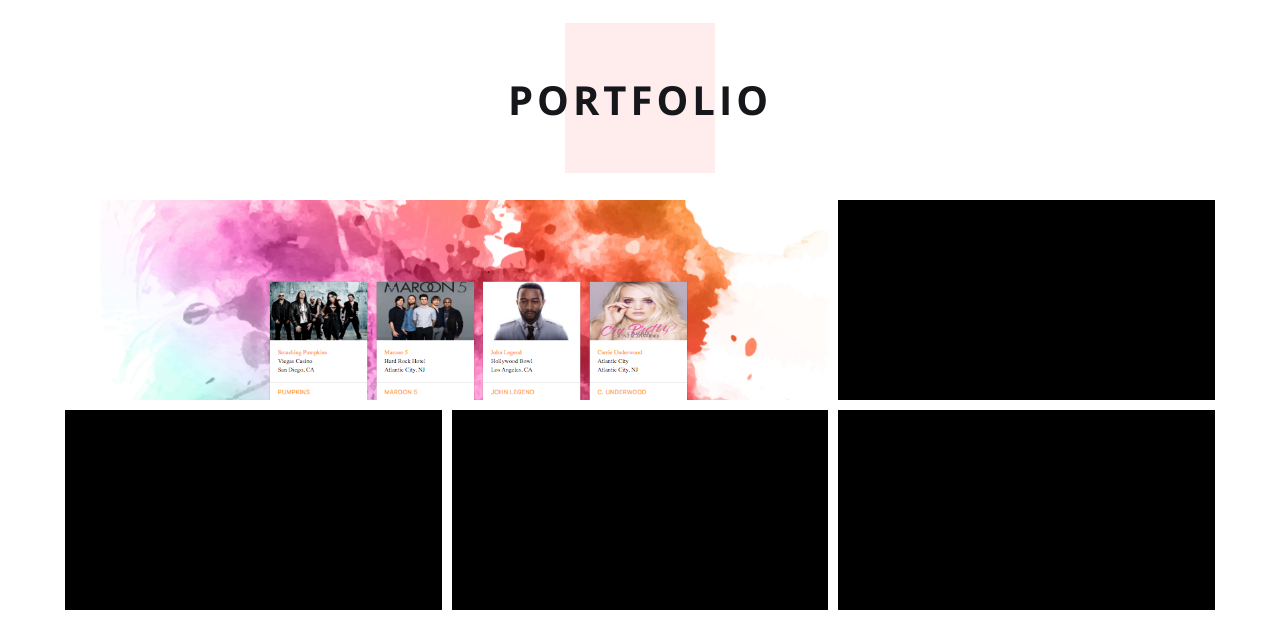
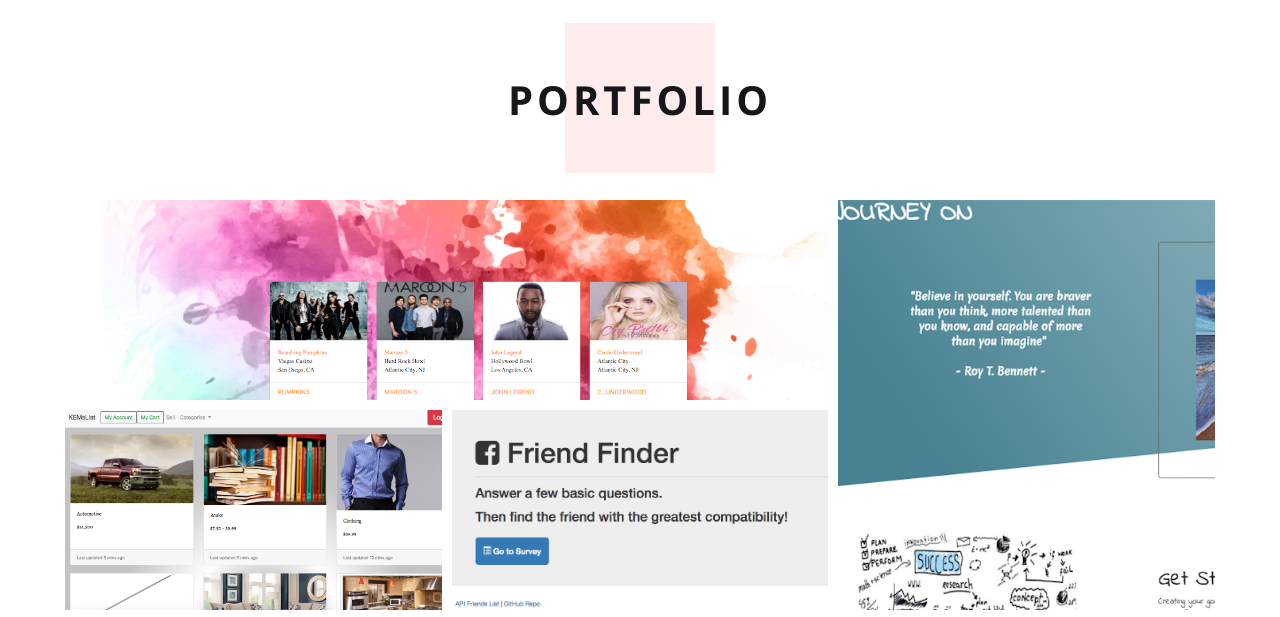
Before and after one commit to KaseemJ/BrandingPortfolio, a PHP site: page / in a window 1280 px wide. Shown: the part 1688-2305 px from the top of the page. Run offline with PHP 8.4, Linux system fonts and the light colour scheme; some libraries are stand-ins or nearby versions.

Commit message:
portfolio images

```diff
--- a/css/portfolio-section.css
+++ b/css/portfolio-section.css
@@ -33,7 +33,7 @@
 #portfolio-section .portfolio-container {
     display: grid;
     grid-template-columns: 1fr 1fr 1fr;
-    grid-template-rows: 200px 200px 200px;
+    grid-template-rows: 200px 200px 200px 200px;
     grid-gap: 10px;
 }
 
@@ -56,24 +56,6 @@
     box-shadow: 0px 40px 74px 24px rgba(0,0,0,0.08);
 }
 
-#portfolio-section .portfolio-container .box.image1 {
-    /* background:url(https://cdn.dribbble.com/users/952958/screenshots/5329424/shotime-dribbble_4x.png); */
-    grid-column: 1 / 3;
-    grid-row: 1 / 2;
-}
-
-#portfolio-section .portfolio-container .box.image1 .image {
-    background: url(../img/bandsinthecity.png);
-    /* width: 600px; */
-    height: 200px;
-    background-size: cover;
-    background-position: center center;
-    background-repeat: no-repeat;
-    grid-column: 1 / 3;
-    grid-row: 1 / 2;
-}
-
-
 #portfolio-section .portfolio-container .box .image .hover-bg {
     padding: 10px 20px;
     background: rgba(255,255,255,0);
@@ -89,7 +71,7 @@
     background: black;
     padding: 10px 20px;
     transform: translate3d(0, 400px, 0);
-    transition: transform .5s ease-in-out .2s;
+    transition: all .5s ease-in-out;
     opacity: 0;
 }
 
@@ -99,3 +81,102 @@
     transform: translate3d(0, 0, 0);
     opacity: 1;
 }
+
+/*Box image locations*/
+#portfolio-section .portfolio-container .box.image1 {
+    grid-column: 1 / 3;
+    grid-row: 1 / 2;
+}
+
+#portfolio-section .portfolio-container .box.image1 .image {
+    background: url(../img/bandsinthecity.png);
+    /* width: 600px; */
+    height: 100%;
+    background-size: cover;
+    background-position: center center;
+    background-repeat: no-repeat;
+}
+
+#portfolio-section .portfolio-container .box.image2 {
+    grid-column: 3 / 4;
+    grid-row: 1 / 3;
+}
+
+#portfolio-section .portfolio-container .box.image2 .image {
+    background: url(../img/journeyon.png);
+    width: 575px;
+    height: 100%;
+    background-size: cover;
+    background-position: center center;
+    background-repeat: no-repeat;
+}
+
+#portfolio-section .portfolio-container .box.image3 {
+    grid-column: 1 / 2;
+    grid-row: 2 / 3;
+}
+
+#portfolio-section .portfolio-container .box.image3 .image {
+    background: url(../img/kemslist.png);
+    width: 400px;
+    height: 200px;
+    background-size: cover;
+    background-position: center center;
+    background-repeat: no-repeat;
+}
+
+#portfolio-section .portfolio-container .box.image4 {
+    grid-column: 2 / 3;
+    grid-row: 2 / 3;
+}
+
+#portfolio-section .portfolio-container .box.image4 .image {
+    background: url(../img/friendfinder.png);
+    width: 500px;
+    height: 200px;
+    background-size: cover;
+    background-position: center center;
+    background-repeat: no-repeat;
+}
+
+#portfolio-section .portfolio-container .box.image5 {
+    grid-column: 1 / 2;
+    grid-row: 3 / 5;
+}
+
+#portfolio-section .portfolio-container .box.image5 .image {
+    background: url(https://cdn.dribbble.com/users/952958/screenshots/5329424/shotime-dribbble_4x.png);
+    width: 100%;
+    height: 410px;
+    background-size: cover;
+    background-position: center center;
+    background-repeat: no-repeat;
+}
+
+#portfolio-section .portfolio-container .box.image6 {
+    grid-column: 2 / 3;
+    grid-row: 3 / 5;
+}
+
+#portfolio-section .portfolio-container .box.image6 .image {
+    background: url(https://cdn.dribbble.com/users/757683/screenshots/5304338/mobile.gif);
+    width: 400px;
+    height: 430px;
+    background-size: cover;
+    background-position: center center;
+    background-repeat: no-repeat;
+}
+
+#portfolio-section .portfolio-container .box.image7 {
+    grid-column: 3 / 4;
+    grid-row: 3 / 5;
+}
+
+#portfolio-section .portfolio-container .box.image7 .image {
+    background: url(https://cdn.dribbble.com/users/1626229/screenshots/5326898/image.gif);
+    width: 100%;
+    height: 410px;
+    background-size: cover;
+    background-position: center center;
+    background-repeat: no-repeat;
+}
--- a/index.html
+++ b/index.html
@@ -71,13 +71,60 @@
                         </div>
                     </div>
                 </a>
-                <a href="portfolio/#" class="box image2"></a>
-                <a href="portfolio/#" class="box image3"></a>
-                <a href="portfolio/#" class="box image4"></a>
-                <a href="portfolio/#" class="box image5"></a>
-                <a href="portfolio/#" class="box image6"></a>
-                <a href="portfolio/#" class="box image7"></a>
-
+                <a href="portfolio/#" class="box image2">
+                    <div class="image">
+                        <div class="hover-bg">
+                            <div class="title">
+                                <div class="text">Full Stack Devlopment</div>
+                            </div>
+                        </div>
+                    </div>
+                </a>
+                <a href="portfolio/#" class="box image3">
+                    <div class="image">
+                        <div class="hover-bg">
+                            <div class="title">
+                                <div class="text">Ecommerce Database</div>
+                            </div>
+                        </div>
+                    </div>
+                </a>
+                <a href="portfolio/#" class="box image4">
+                    <div class="image">
+                        <div class="hover-bg">
+                            <div class="title">
+                                <div class="text">Questionnaire Survey</div>
+                            </div>
+                        </div>
+                    </div>
+                </a>
+                <a href="portfolio/#" class="box image5">
+                    <div class="image">
+                        <div class="hover-bg">
+                            <div class="title">
+                                <div class="text">HTML Email Marketing</div>
+                            </div>
+                        </div>
+                    </div>
+                </a>
+                <a href="portfolio/#" class="box image6">
+                    <div class="image">
+                        <div class="hover-bg">
+                            <div class="title">
+                                <div class="text">Web Development</div>
+                            </div>
+                        </div>
+                    </div>
+                </a>
+                <a href="portfolio/#" class="box image7">
+                    <div class="image">
+                        <div class="hover-bg">
+                            <div class="title">
+                                <div class="text">Web Development</div>
+                            </div>
+                        </div>
+                    </div>
+                </a>
             </div>
         </div>
     </section>
```
Also changed, not shown: img/friendfinder.png (added).
